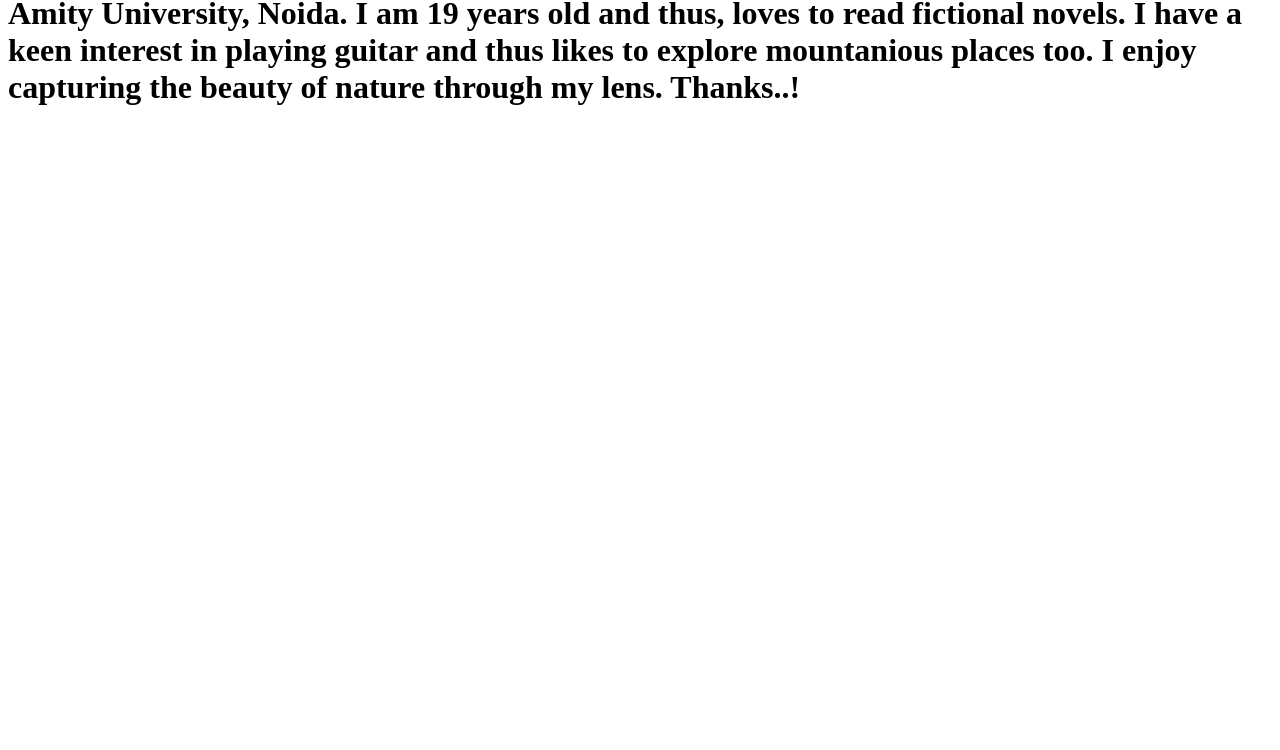
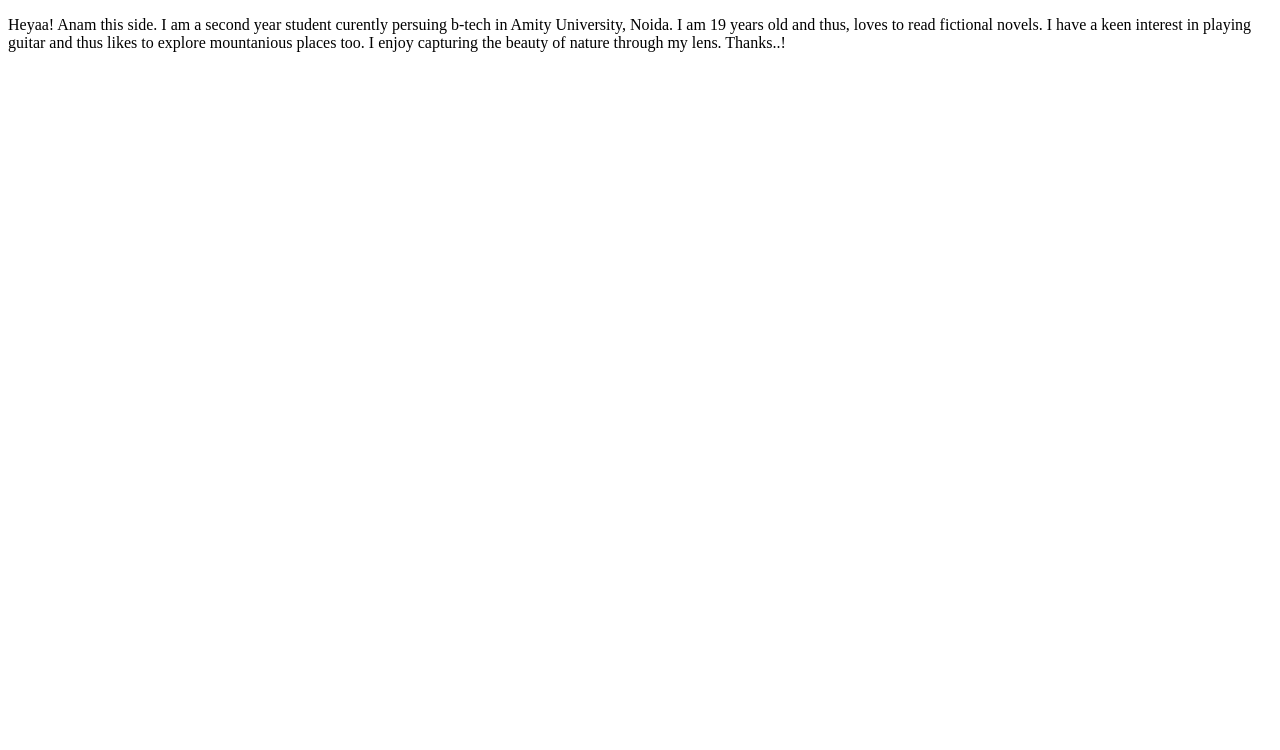
Before and after one commit to anamhere/Session-2-Study-Camps, a plain HTML site: page index.html in a window 1280 px wide. Shown: the part 50-800 px from the top of the page. Drawn offline with Linux system fonts and the light colour scheme.

Commit message:
Update index.html

```diff
--- a/index.html
+++ b/index.html
@@ -1,7 +1,7 @@
-<h1>Myself!
-   Heyaa! Anam this side.
+<h1>Myself!</h1>
+<p>Heyaa! Anam this side.
    I am a second year student curently persuing b-tech in Amity University, Noida.
    I am 19 years old and thus, loves to read fictional novels.
    I have a keen interest in playing guitar and thus likes to explore mountanious places too.
    I enjoy capturing the beauty of nature through my lens.
-   Thanks..!</h1>
+   Thanks..!</p>
```
